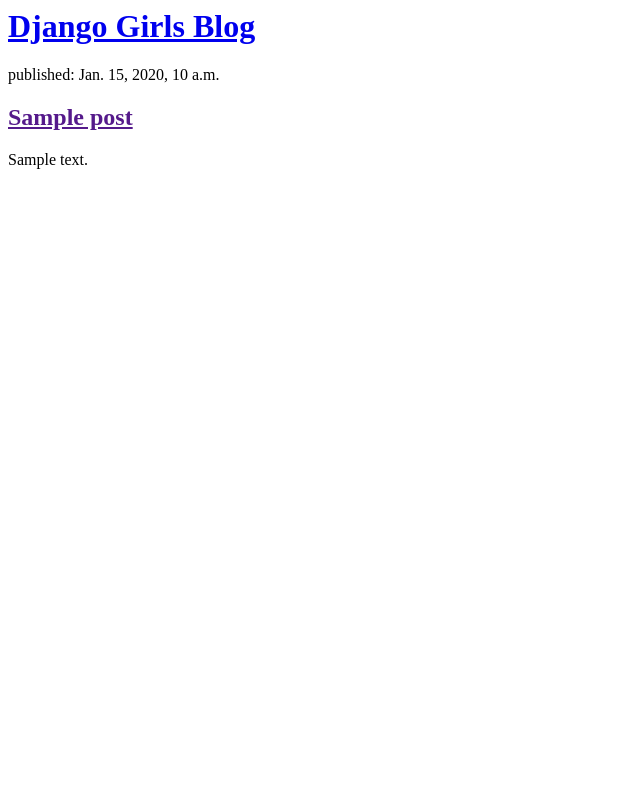
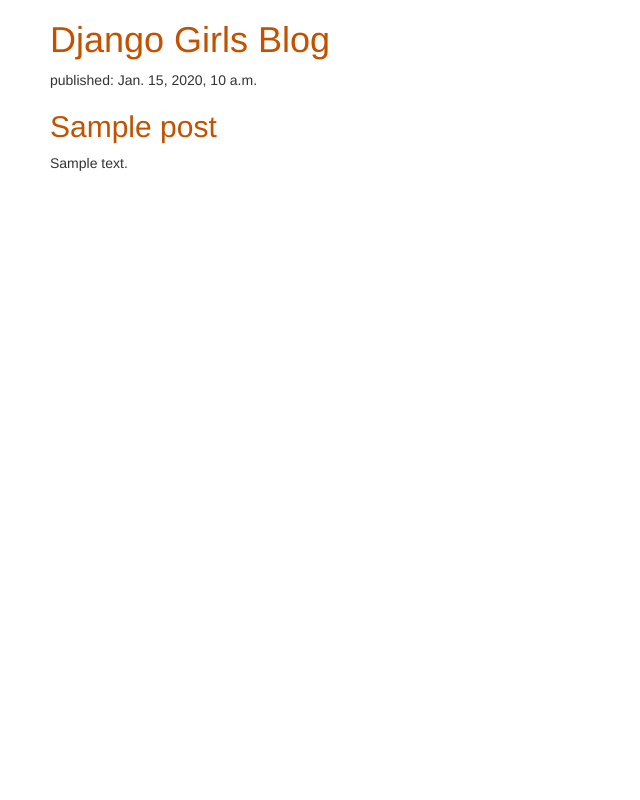
Before and after one commit to Gifty99/first-blog, a Django app: template blog/templates/blog/post_list.html in a window 1280 px wide. Shown: the whole page, without its empty margins (0-640 px from the left). Run offline with Django 3.2, Linux system fonts and the light colour scheme; the template is opened without the code that fills it: values that come from a table or form of the project are taken from there, others are empty; tables that the repository leaves empty hold one stand-in row (values such as "Sample post"); some libraries are stand-ins or nearby versions.

Commit message:
Modified templates to display posts from database.

```diff
--- /dev/null
+++ b/blog/static/css/blog.css
@@ -0,0 +1,6 @@
+h1 a, h2 a {
+	color: #C25100;
+}
+body {
+	padding-left: 50px;
+}
--- a/blog/templates/blog/post_list.html
+++ b/blog/templates/blog/post_list.html
@@ -1,15 +1,21 @@
+{% load static %}
 <html>
 	<head>
-		<title>Django	Girls	blog</title>
+		<title>Django Girls blog</title>
+		<link rel="stylesheet" href="//maxcdn.bootstrapcdn.com/bootstrap/3.2.0/css/bootstrap.min.css">
+		<link rel="stylesheet" href="//maxcdn.bootstrapcdn.com/bootstrap/3.2.0/css/bootstrap-theme.min.css">
+		<link rel="stylesheet" href="{%	static 'css/blog.css' %}">
 	</head>
 	<body>
-		<div>											<h1><a	href="/">Django	Girls Blog</a></h1></div>
+		<div>
+			<h1><a href="/">Django	Girls Blog</a></h1>
+		</div>
 
 		{% for post in posts %}
 			<div>
 				<p>published: {{ post.published_date }}</p>
 				<h2><a href="">{{ post.title }}</a></h2>
-				<p>{{ post.text }}</p>
+				<p>{{ post.text|linebreaksbr }}</p>
 			</div>
 		{% endfor %}
 	</body>
```
